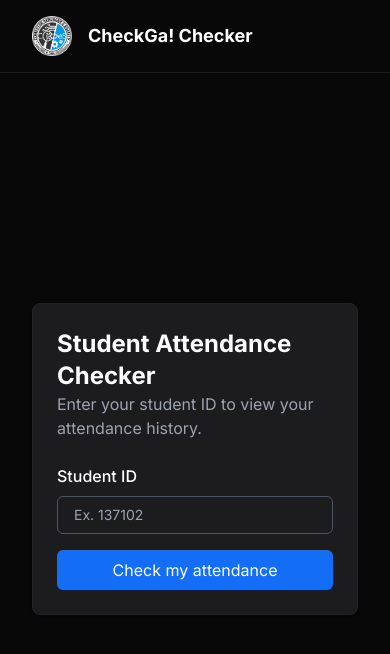
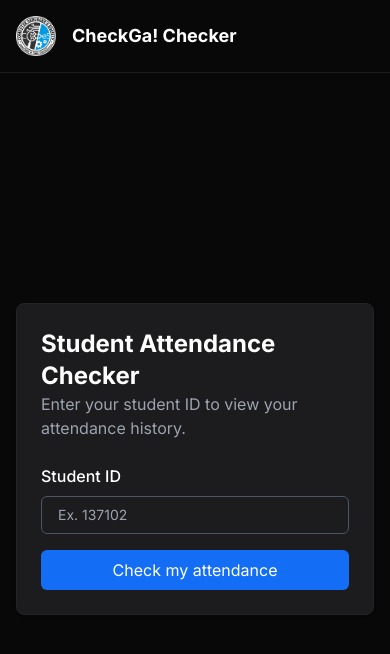
Before and after one commit to baejed/PagtambongAttendanceChecker, a React (Vite) app: page / in a window 390 px wide. Shown: the top 654 px of the page. Built offline with nearby package versions, Linux system fonts and the light colour scheme; no server answers.

Commit message:
Improve mobile event schedule card design

```diff
--- a/src/EventPage.jsx
+++ b/src/EventPage.jsx
@@ -189,11 +189,11 @@ function EventPage() {
             </div>
           </div>
         </div>
-        <div className="grid grid-rows-[1fr_3fr]">
+        <div className="grid grid-rows-[1fr_3fr] aspect-square">
           <div className="text-center bg-black rounded-t-lg ">
             <p className="schedule-month">{month}</p>
           </div>
-          <div className="bg-[#146ef5] text-center rounded-b-lg text-5xl font-bold grid place-items-center ">
+          <div className="bg-[#146ef5] text-center text-3xl rounded-b-lg sm:text-5xl font-bold grid place-items-center ">
             <h1 className="schedule-day">{day}</h1>
           </div>
         </div>
@@ -205,7 +205,7 @@ function EventPage() {
     <div>
       <div></div>
       <div className="container flex flex-col mx-auto">
-        <h1 className="my-8 text-5xl font-bold text-center">
+        <h1 className="my-8 text-4xl font-bold text-center sm:text-5xl">
           {loggedStudentText}
         </h1>
         <div
--- a/tailwind.config.js
+++ b/tailwind.config.js
@@ -4,7 +4,7 @@ export default {
   theme: {
     extend: {},
     container: {
-      padding: "2rem",
+      padding: "1rem",
     },
   },
   plugins: [require("@tailwindcss/typography")],
```
